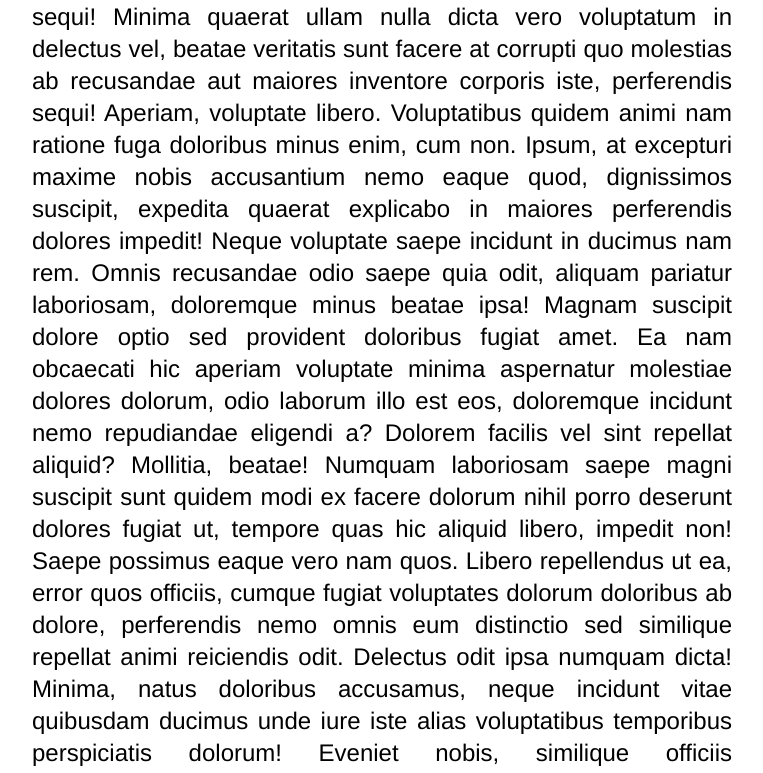
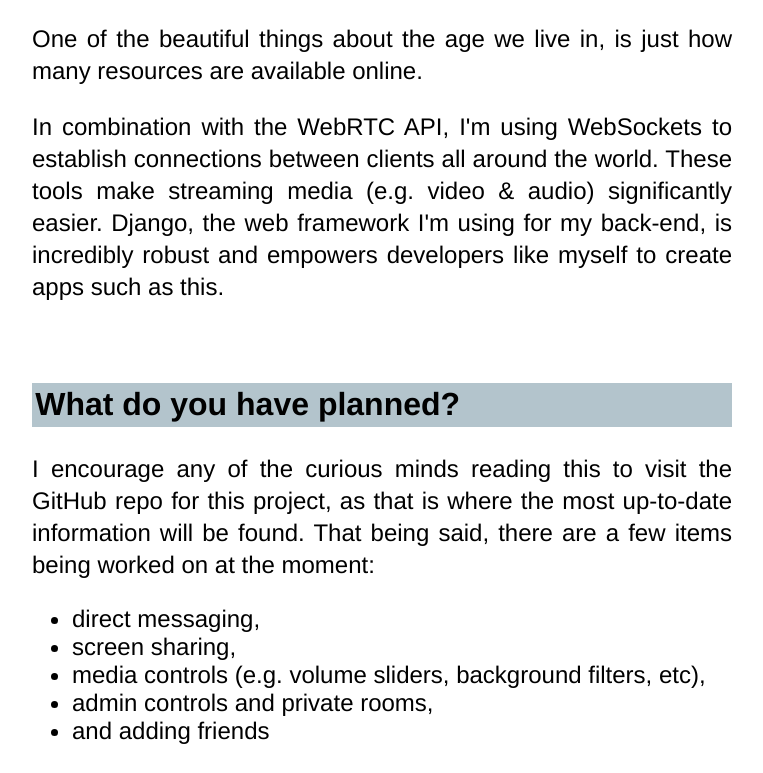
Before and after one commit to MarvJohnson/Ezequiel, a Vue app in the folder client/: page /usage in a window 1280 px wide. Shown: the part 576-1349 px from the top of the page, without its empty margins (258-1021 px from the left). Built offline with nearby package versions, Linux system fonts and the light colour scheme.

Commit message:
Added content to usage page

```diff
--- a/client/public/index.html
+++ b/client/public/index.html
@@ -5,6 +5,7 @@
     <meta http-equiv="X-UA-Compatible" content="IE=edge">
     <meta name="viewport" content="width=device-width,initial-scale=1.0">
     <link rel="icon" href="<%= BASE_URL %>favicon.ico">
+    <script src="https://kit.fontawesome.com/cbf2c60204.js" crossorigin="anonymous"></script>
     <title><%= htmlWebpackPlugin.options.title %></title>
   </head>
   <body>
--- a/client/src/pages/Usage.vue
+++ b/client/src/pages/Usage.vue
@@ -3,43 +3,30 @@
     <Header />
     <main>
       <section>
-        <h2>Section 1</h2>
-        <p>Lorem ipsum dolor sit amet, consectetur adipisicing elit. Fugiat mollitia ex eius, vero in commodi numquam maxime iure temporibus non vel pariatur, ullam, totam magnam ratione assumenda aut porro doloremque.
-        Ex sapiente sit repudiandae enim eveniet blanditiis tenetur optio veniam reiciendis corrupti quasi amet eius perspiciatis obcaecati officia, sed excepturi consectetur labore ad, cupiditate illum sint? Facilis at excepturi sequi!
-        Minima quaerat ullam nulla dicta vero voluptatum in delectus vel, beatae veritatis sunt facere at corrupti quo molestias ab recusandae aut maiores inventore corporis iste, perferendis sequi! Aperiam, voluptate libero.
-        Voluptatibus quidem animi nam ratione fuga doloribus minus enim, cum non. Ipsum, at excepturi maxime nobis accusantium nemo eaque quod, dignissimos suscipit, expedita quaerat explicabo in maiores perferendis dolores impedit!
-        Neque voluptate saepe incidunt in ducimus nam rem. Omnis recusandae odio saepe quia odit, aliquam pariatur laboriosam, doloremque minus beatae ipsa! Magnam suscipit dolore optio sed provident doloribus fugiat amet.
-        Ea nam obcaecati hic aperiam voluptate minima aspernatur molestiae dolores dolorum, odio laborum illo est eos, doloremque incidunt nemo repudiandae eligendi a? Dolorem facilis vel sint repellat aliquid? Mollitia, beatae!
-        Numquam laboriosam saepe magni suscipit sunt quidem modi ex facere dolorum nihil porro deserunt dolores fugiat ut, tempore quas hic aliquid libero, impedit non! Saepe possimus eaque vero nam quos.
-        Libero repellendus ut ea, error quos officiis, cumque fugiat voluptates dolorum doloribus ab dolore, perferendis nemo omnis eum distinctio sed similique repellat animi reiciendis odit. Delectus odit ipsa numquam dicta!
-        Minima, natus doloribus accusamus, neque incidunt vitae quibusdam ducimus unde iure iste alias voluptatibus temporibus perspiciatis dolorum! Eveniet nobis, similique officiis consequuntur quibusdam commodi accusamus architecto. Dolore minus harum nostrum!
-        Labore iusto, delectus possimus officiis rerum qui adipisci obcaecati sit sunt sint omnis debitis ea voluptas, inventore quos, culpa unde dolores veritatis excepturi commodi optio. Corrupti fugit assumenda iste corporis.</p>
+        <h2>Why build this?</h2>
+        <p>The 3 months I recently spent using [REDACTED] made me realise just how much I'd enjoy trying to make something better. Plus, it feels good using tools that you built yourself!</p>
       </section>
       <section>
-        <h2>Section 2</h2>
-        <p>Lorem ipsum dolor sit, amet consectetur adipisicing elit. Illo autem ratione voluptatem alias, eligendi sequi voluptatibus minima earum necessitatibus, quae corporis et optio cupiditate expedita neque nihil quos quod reprehenderit.
-        Qui, quas? Iusto vel ex recusandae porro eos rem iste suscipit totam? Quae, ex eligendi repudiandae alias molestias quo assumenda nam nisi pariatur illum atque molestiae obcaecati officia unde ullam?
-        Asperiores, fugiat repellendus vel ab tempora quia deserunt quaerat aliquid molestiae saepe nesciunt nisi iste similique, reprehenderit sunt soluta nam rem, nostrum earum eveniet non quibusdam ullam temporibus. Ullam, libero.
-        Culpa corporis, similique iure quaerat mollitia obcaecati ad explicabo totam incidunt voluptatem consequatur ratione dignissimos facilis? Magnam explicabo a quia consequuntur voluptas, enim in, beatae esse velit, deserunt culpa rerum!
-        Reiciendis odit saepe neque, expedita hic voluptatem eaque maiores alias recusandae aliquid, cumque beatae consectetur perspiciatis, cum dignissimos delectus exercitationem animi soluta ducimus eius officiis quas maxime ullam? Illo, doloremque!
-        Repudiandae iusto velit consequuntur blanditiis! Neque molestiae quaerat ratione voluptatum ducimus sunt ut illum voluptatem beatae, excepturi blanditiis repellendus unde perspiciatis consectetur, provident tempore praesentium deserunt. Nostrum itaque ducimus nulla.
-        Assumenda, qui, libero alias tempore dolore enim cumque odio hic fugiat nam magnam consectetur excepturi in, sint soluta omnis quam minus optio quisquam deleniti molestias. Rerum culpa ipsam repudiandae aperiam.
-        Illo corrupti id ex sunt ducimus expedita odit excepturi autem illum alias. Ut reprehenderit quisquam beatae repellat enim suscipit repellendus, eius, cum delectus corrupti facilis rerum perspiciatis quia autem iusto.
-        Voluptatibus, aperiam. Fugiat dignissimos ad ipsa iure ex rem fuga sint voluptatum ab! Porro obcaecati, cumque adipisci commodi consequuntur quaerat ab quibusdam distinctio reiciendis. Animi sunt aliquam pariatur blanditiis esse!
-        Dolores doloremque odit consequatur sunt ipsum modi porro vero atque. Vitae ipsam quia expedita, beatae tempora officia ex soluta libero repudiandae, quasi adipisci maiores sunt voluptatem fugiat maxime suscipit laborum!</p>
+        <h2>How will you do it?</h2>
+        <p>One of the beautiful things about the age we live in, is just how many resources are available online.</p>
+        <p>In combination with the WebRTC API, I'm using WebSockets to establish connections between clients all around the world. These tools make streaming media (e.g. video & audio)
+          significantly easier.
+          Django, the web framework I'm using for my back-end, is incredibly robust and empowers developers like myself to create apps such as this.
+        </p>
       </section>
       <section>
-        <h2>Section 3</h2>
-        <p>Lorem ipsum dolor sit, amet consectetur adipisicing elit. Illo autem ratione voluptatem alias, eligendi sequi voluptatibus minima earum necessitatibus, quae corporis et optio cupiditate expedita neque nihil quos quod reprehenderit.
-        Qui, quas? Iusto vel ex recusandae porro eos rem iste suscipit totam? Quae, ex eligendi repudiandae alias molestias quo assumenda nam nisi pariatur illum atque molestiae obcaecati officia unde ullam?
-        Asperiores, fugiat repellendus vel ab tempora quia deserunt quaerat aliquid molestiae saepe nesciunt nisi iste similique, reprehenderit sunt soluta nam rem, nostrum earum eveniet non quibusdam ullam temporibus. Ullam, libero.
-        Culpa corporis, similique iure quaerat mollitia obcaecati ad explicabo totam incidunt voluptatem consequatur ratione dignissimos facilis? Magnam explicabo a quia consequuntur voluptas, enim in, beatae esse velit, deserunt culpa rerum!
-        Reiciendis odit saepe neque, expedita hic voluptatem eaque maiores alias recusandae aliquid, cumque beatae consectetur perspiciatis, cum dignissimos delectus exercitationem animi soluta ducimus eius officiis quas maxime ullam? Illo, doloremque!
-        Repudiandae iusto velit consequuntur blanditiis! Neque molestiae quaerat ratione voluptatum ducimus sunt ut illum voluptatem beatae, excepturi blanditiis repellendus unde perspiciatis consectetur, provident tempore praesentium deserunt. Nostrum itaque ducimus nulla.
-        Assumenda, qui, libero alias tempore dolore enim cumque odio hic fugiat nam magnam consectetur excepturi in, sint soluta omnis quam minus optio quisquam deleniti molestias. Rerum culpa ipsam repudiandae aperiam.
-        Illo corrupti id ex sunt ducimus expedita odit excepturi autem illum alias. Ut reprehenderit quisquam beatae repellat enim suscipit repellendus, eius, cum delectus corrupti facilis rerum perspiciatis quia autem iusto.
-        Voluptatibus, aperiam. Fugiat dignissimos ad ipsa iure ex rem fuga sint voluptatum ab! Porro obcaecati, cumque adipisci commodi consequuntur quaerat ab quibusdam distinctio reiciendis. Animi sunt aliquam pariatur blanditiis esse!
-        Dolores doloremque odit consequatur sunt ipsum modi porro vero atque. Vitae ipsam quia expedita, beatae tempora officia ex soluta libero repudiandae, quasi adipisci maiores sunt voluptatem fugiat maxime suscipit laborum!</p>
+        <h2>What do you have planned?</h2>
+        <p>I encourage any of the curious minds reading this to visit the GitHub repo for this project, as that is where the most up-to-date information
+          will be found. That being said, there are a few items being worked on at the moment:
+        </p>
+        <ul>
+            <li>direct messaging,</li>
+            <li>screen sharing,</li>
+            <li>media controls (e.g. volume sliders, background filters, etc),</li>
+            <li>admin controls and private rooms,</li>
+            <li>and adding friends</li>
+        </ul>
+        <p>in no particular order.</p>
       </section>
     </main>
     <Footer />
@@ -64,9 +51,37 @@ export default {
     padding: 10rem 0;
   }
 
+  @keyframes slide-fade-in {
+    from {
+      transform: translateX(-10vw);
+      /* left: -20vw; */
+      opacity: 0;
+    }
+
+    to {
+      transform: translateX(0);
+      /* left: 0; */
+      opacity: 1;
+    }
+  }
+
   section {
+    opacity: 0;
+    position: relative;
     max-width: 700px;
     margin: 0 auto;
+  }
+
+  section:nth-child(1) {
+    animation: slide-fade-in 2s ease-in-out forwards;
+  }
+
+  section:nth-child(2) {
+    animation: slide-fade-in 2s 0.5s ease-in-out forwards;
+  }
+
+  section:nth-child(3) {
+    animation: slide-fade-in 2s 1s ease-in-out forwards;
   }
 
   section + section {
@@ -84,4 +99,8 @@ export default {
     font-size: 1.5rem;
     line-height: 2rem;
   }
+
+  section ul {
+    font-size: 1.5rem;
+  }
 </style>
```
